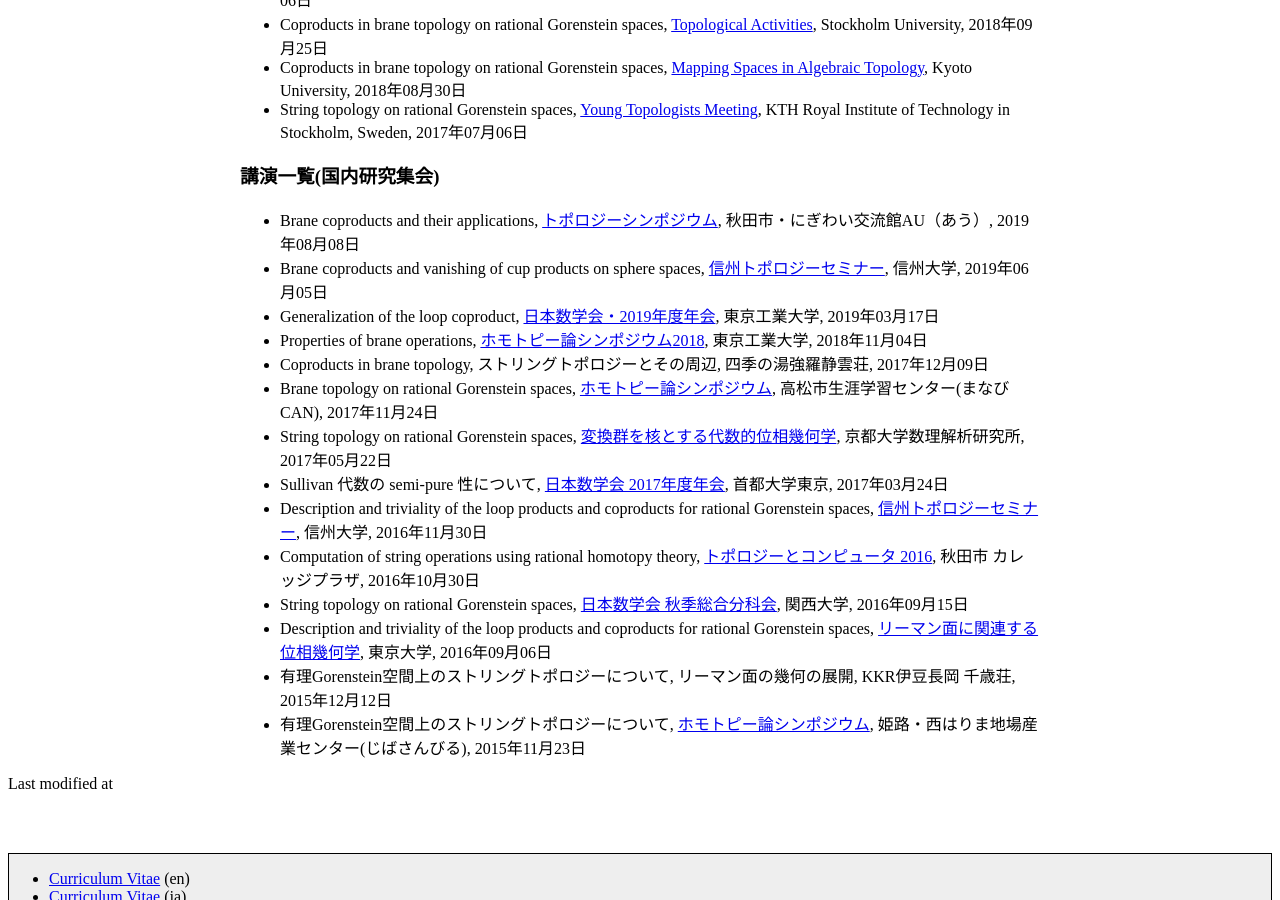
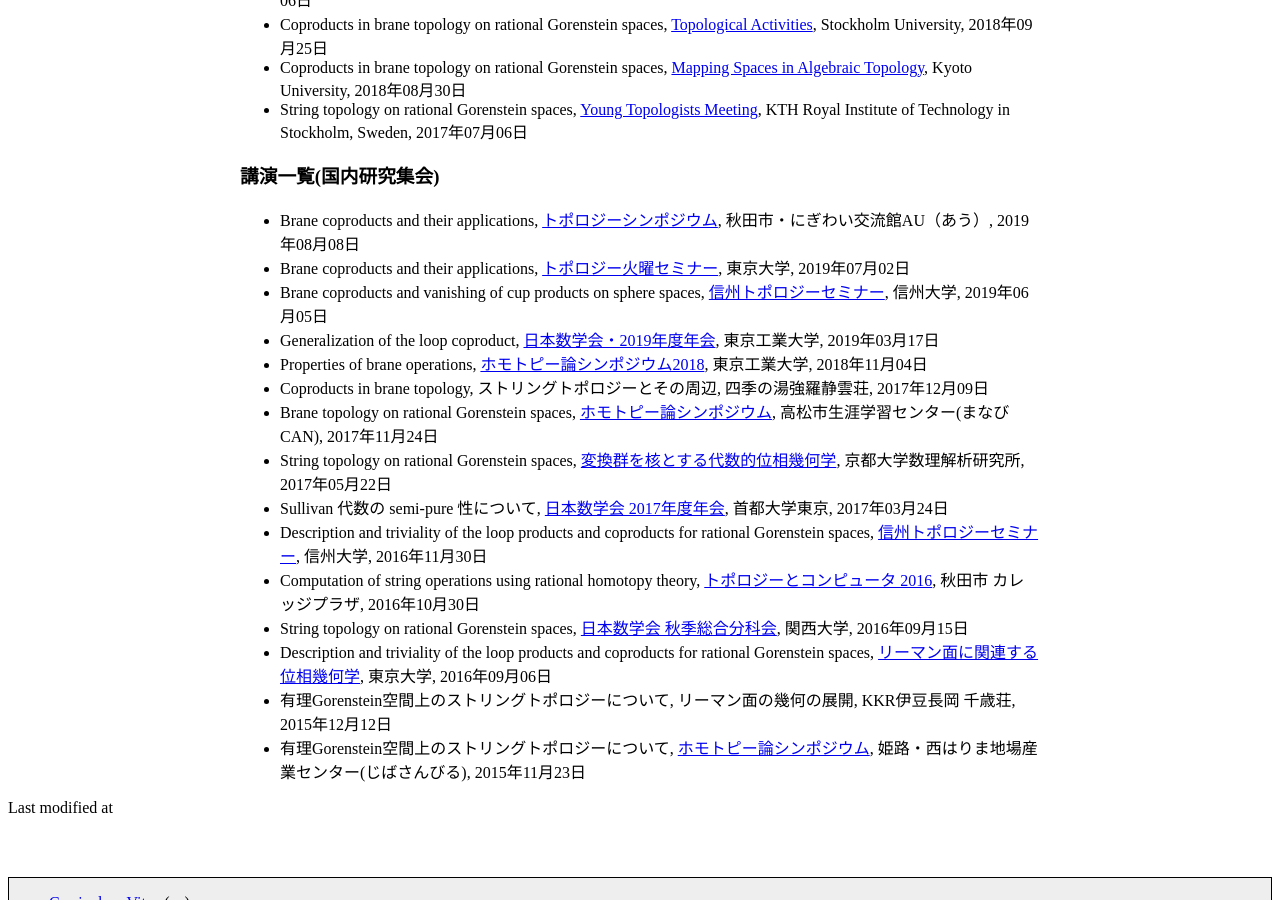
Before and after one commit to shwaka/homepage, a Jekyll site: the page built from jekyll/research-ja.md, in a window 1280 px wide and 900 px high, scrolled down 728 px. Built offline with Jekyll 4.4.1, drawn with Linux system fonts in a browser that asks for light colours.

```diff
--- a/jekyll/_data/talks.yml
+++ b/jekyll/_data/talks.yml
@@ -144,6 +144,19 @@
     url: http://math.shinshu-u.ac.jp/~topology/seminar/
     venue: 信州大学
 - base:
+    date: 2019-07-02
+    lang: ja
+  ja:
+    title: Brane coproducts and their applications
+    conference: トポロジー火曜セミナー
+    url: http://www.ms.u-tokyo.ac.jp/seminar/topology/index.html
+    venue: 東京大学
+  en:
+    title: Brane coproducts and their applications
+    conference: Tuesday Seminar on Topology
+    url: http://www.ms.u-tokyo.ac.jp/seminar/topology_e/index_e.html
+    venue: University of Tokyo
+- base:
     date: 2019-08-08
     lang: ja
   ja:
```
